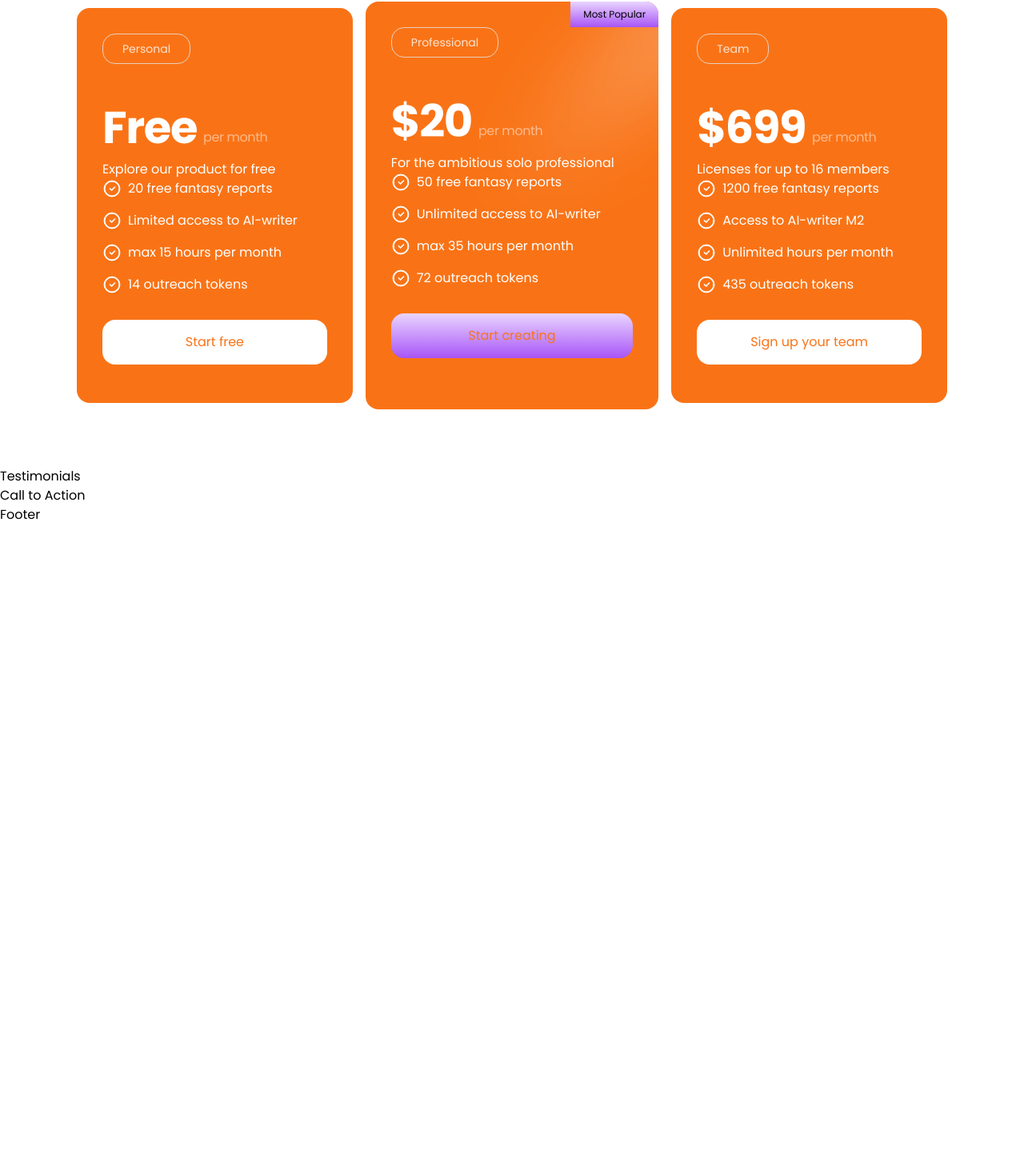
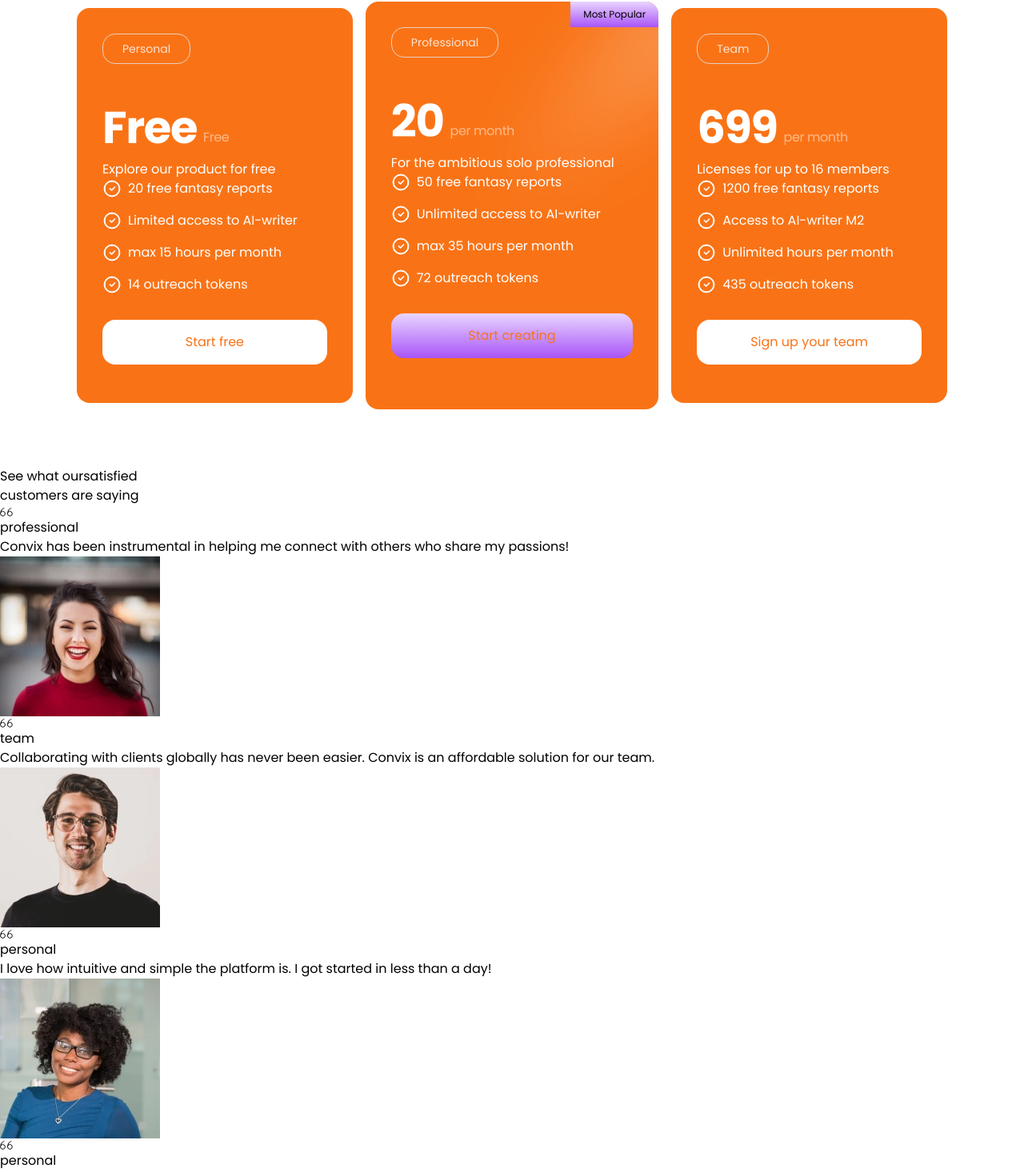
Before and after one commit to SANAPARVEEN-cmd/Convix-Saas-landing-page, a React (Vite) app: page / in a window 1280 px wide. Shown: the part 3578-5044 px from the top of the page at 80% size. Before the commit the page ends 4234 px from the top, so only its background shows below. Built offline with nearby package versions, Linux system fonts and the light colour scheme; a web font is replaced by a local one.

Commit message:
making some updation in code

```diff
--- a/src/sections/Pricing/PricingCard.jsx
+++ b/src/sections/Pricing/PricingCard.jsx
@@ -11,7 +11,7 @@
   // computing price.....
 const price = card.price[paymentPlan]=== "Free" ?card.price[paymentPlan] : "$" + card.price[paymentPlan];
   // computing payment plan text.....
-
+const paymentPlanText = card.price[paymentPlan] === "Free" ? "Free" : paymentPlan === "monthly" ? "per month" : "per year";
 
   return (
     <div className={`relative overflow-hidden rounded-2xl bg-orange-500 px-8 pt-8 ${pclass.container}`}>
@@ -29,8 +29,10 @@
       }
       <p className=" opacity-80 mb-12 px-6 py-2 border rounded-2xl max-w-min text-sm text-white">{card.program}</p>
       <div className="flex items-end gap-x-2 mb-2 ">
-        <p className="font-bold text-[3.5rem]/[4rem] text-white tracking-tight">{price}</p>
-        <span className="opacity-50 mb-2  text-white tracking-tight">{"per month"}</span>
+        <p className="font-bold text-[3.5rem]/[4rem] text-white tracking-tight">
+        {card.price[paymentPlan]}
+        </p>
+        <span className="opacity-50 mb-2  text-white tracking-tight">{paymentPlanText}</span>
         </div>
         <p className="text-white">{card.subheading}</p>
         <ul className="flex flex-col gap-y-4  ">
--- a/src/sections/Testimonial/Testimonial.jsx
+++ b/src/sections/Testimonial/Testimonial.jsx
@@ -1,7 +1,18 @@
-export default function Testimonial() {
+import { TfiQuoteLeft } from "react-icons/tfi"
+export default function Testimonial({testimonial}) {
   return (
     <figure>
-      Testimonial
+      <blockquote>
+        <div>
+          < TfiQuoteLeft />
+          <p>{testimonial.program}</p>
+        </div>
+        <p>{testimonial.description}</p>
+
+        <div>
+          <img src= {testimonial.image}/>
+        </div>
+      </blockquote>
     </figure>
   )
 }
--- a/src/sections/Testimonial/Testimonials.jsx
+++ b/src/sections/Testimonial/Testimonials.jsx
@@ -1,7 +1,23 @@
+import { testimonials } from "../../utils/constants";
+import Testimonial from "./Testimonial";
 export default function Testimonials() {
   return (
     <section>
-      Testimonials
+      <h2>
+        See what our
+        <span>satisfied</span>
+        <br />
+        customers are saying
+      </h2>
+      <div>
+        <div>
+          <div>
+            {testimonials.slice(0, 4).map((testimonial) => (
+              <Testimonial key={testimonial.name} testimonial={testimonial} />
+            ))}
+          </div>
+        </div>
+      </div>
     </section>
-  )
+  );
 }
--- a/src/utils/constants.js
+++ b/src/utils/constants.js
@@ -199,89 +199,89 @@
   {
     program: "professional",
     description:
-      "Yadora has been pivotal in helping me connect with others that share my same passions!",
+      "Convix has been instrumental in helping me connect with others who share my passions!",
     image: new URL(
       "../assets/testimonials/testimonial-7.webp",
       import.meta.url
     ),
-    name: "Maria Sanchez",
-    title: "CEO & Founder at Creation LAB's",
+    name: "Elena Rivera",
+    title: "CEO & Founder at Creative Sparks",
   },
   {
     program: "team",
     description:
-      "Sharing my skills with clients around the world has never been easier. Very affordable solution for our team.",
+      "Collaborating with clients globally has never been easier. Convix is an affordable solution for our team.",
     image: new URL(
       "../assets/testimonials/testimonial-6.webp",
       import.meta.url
     ),
-    name: "Nick Ridley",
-    title: "Product lead at EducationWave",
+    name: "Liam Carter",
+    title: "Product Lead at EduWave",
   },
   {
     program: "personal",
     description:
-      "I love how easy and intuitive the platform is. Took me less than a day to get up and started!",
+      "I love how intuitive and simple the platform is. I got started in less than a day!",
     image: new URL(
       "../assets/testimonials/testimonial-10.webp",
       import.meta.url
     ),
-    name: "Asia Moore",
-    title: "Head of HR at inspireUSA",
+    name: "Sophia Bennett",
+    title: "Head of HR at InspireUSA",
   },
   {
     program: "personal",
     description:
-      "Having access to 50 free fantasy reports per month allows my small business to generate leads each month",
+      "Having access to 50 free fantasy reports monthly helps my small business generate consistent leads.",
     image: new URL(
       "../assets/testimonials/testimonial-2.webp",
       import.meta.url
     ),
-    name: "Tina Rodriguez",
-    title: "Tech lead at GE accelerator",
+    name: "Olivia Torres",
+    title: "Tech Lead at GE Accelerator",
   },
   {
     program: "team",
     description:
-      "The free version of Yadora is generous with its offering and has helped fuel our business to new heights!",
+      "The free version of Convix is generous and has helped elevate our business to new heights!",
     image: new URL(
       "../assets/testimonials/testimonial-3.webp",
       import.meta.url
     ),
-    name: "Jai Ahuja",
-    title: "GForce Labs  trader & Founder",
+    name: "Ethan Patel",
+    title: "Founder & Trader at GForce Labs",
   },
   {
     program: "team",
     description:
-      "Yadora’s Customer service has been very gracious in helping me navigate the platform. Loving it so far!",
+      "Convix’s customer support has been amazing in guiding me through the platform. Loving it so far!",
     image: new URL(
       "../assets/testimonials/testimonial-1.webp",
       import.meta.url
     ),
-    name: "Amy Young",
-    title: "Creative director at FertilityHealth",
+    name: "Maya Chen",
+    title: "Creative Director at FertilityHealth",
   },
   {
     program: "personal",
     description:
-      "Getting my music business off the ground has been a breeze with the help of Yadora’s outreach accelerator.",
+      "Launching my music business has been so much easier with Convix’s outreach accelerator.",
     image: new URL(
       "../assets/testimonials/testimonial-5.webp",
       import.meta.url
     ),
-    name: "Tanner Hall",
-    title: "Musician and Solo-prenuer",
+    name: "Noah Hayes",
+    title: "Musician & Solo Entrepreneur",
   },
   {
     program: "team",
     description:
-      "I wish i have known about this platform a year ago. The AI writer empowers our team to edit and revise their work easily.",
+      "I wish I had discovered this platform earlier. Convix’s AI writer makes team edits and revisions seamless.",
     image: new URL(
       "../assets/testimonials/testimonial-8.webp",
       import.meta.url
     ),
-    name: "Diego Perez",
+    name: "Isabella Cruz",
     title: "Analyst at SimplyMade",
   },
 ];
```
